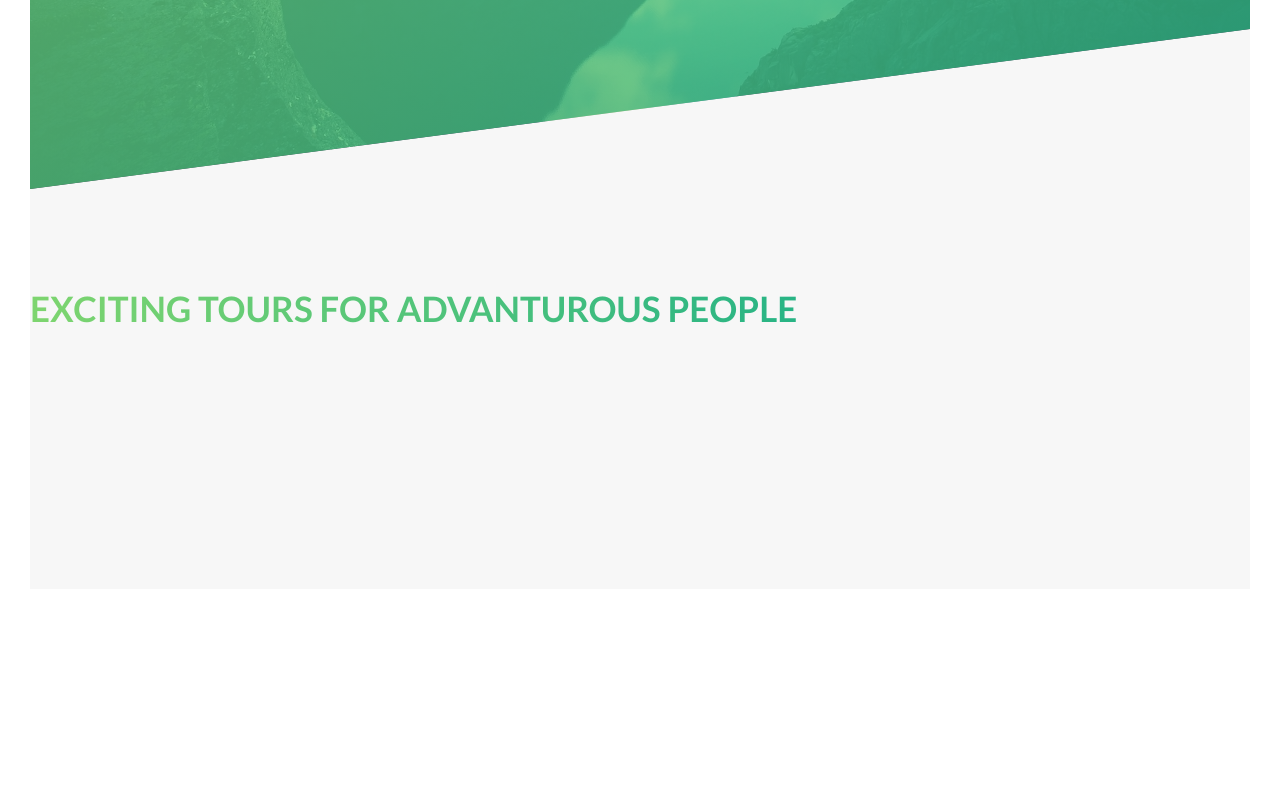
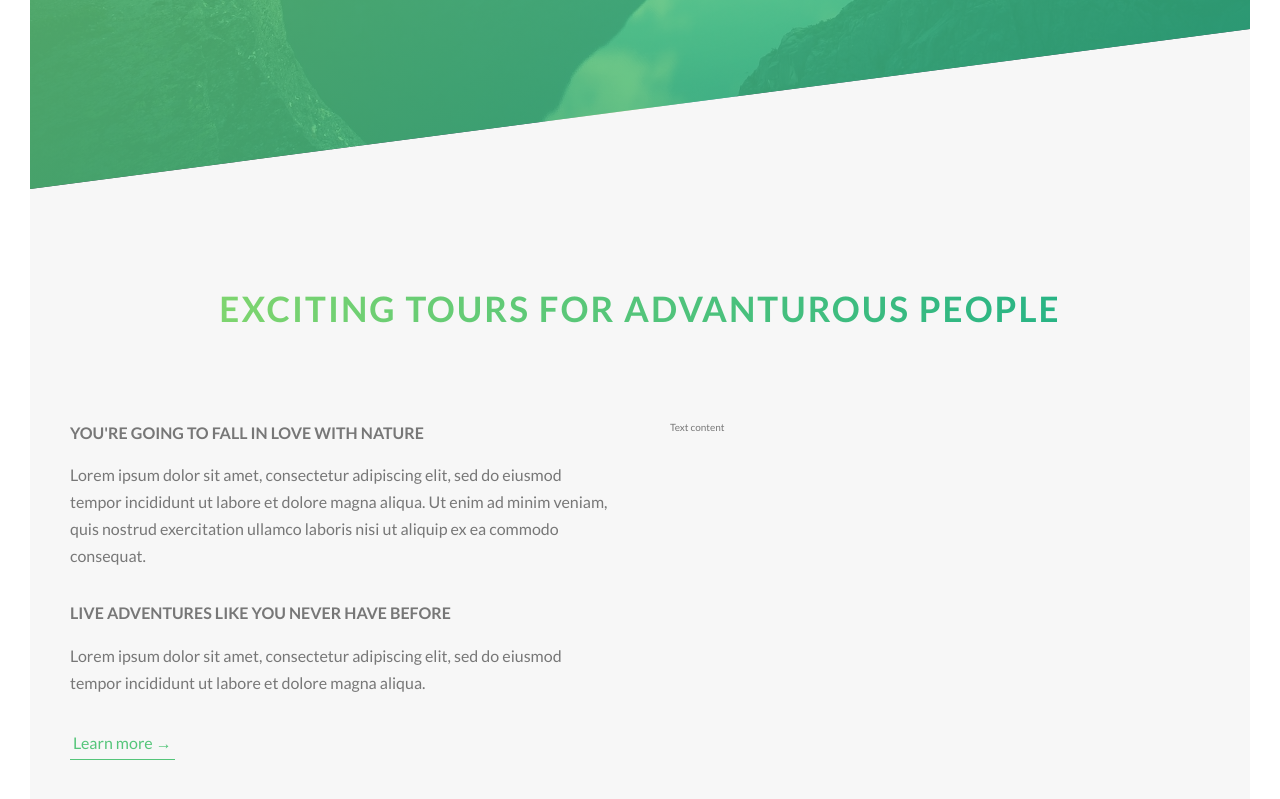
Before and after one commit to tonyminh95/advanced-css, a website: page index.html in a window 1280 px wide. Shown: the part 601-1400 px from the top of the page. Before the commit the page ends 1220 px from the top, so only its background shows below. Drawn offline with Linux system fonts and the light colour scheme.

Commit message:
about section

```diff
--- a/index.html
+++ b/index.html
@@ -30,9 +30,30 @@
 
         <main>
             <section class="section-about">
-                <h2 class="heading-secondary">
-                    Exciting tours for advanturous people
-                </h2>
+                <div class="u-center-text u-margin-bottom-big">
+                    <h2 class="heading-secondary">
+                        Exciting tours for advanturous people
+                    </h2>
+                </div>
+
+                <div class="row">
+                    <div class="col-1-of-2">
+                        <h3 class="heading-tertiary u-margin-bottom-small">You're going to fall in love with nature</h3>
+                        <p class="paragraph">
+                            Lorem ipsum dolor sit amet, consectetur adipiscing elit, sed do eiusmod tempor incididunt ut labore et dolore magna aliqua. Ut enim ad minim veniam, quis nostrud exercitation ullamco laboris nisi ut aliquip ex ea commodo consequat.
+                        </p>
+
+                        <h3 class="heading-tertiary u-margin-bottom-small">Live adventures like you never have before</h3>
+                        <p class="paragraph">
+                            Lorem ipsum dolor sit amet, consectetur adipiscing elit, sed do eiusmod tempor incididunt ut labore et dolore magna aliqua.
+                        </p>
+
+                        <a href="#" class="btn-next">Learn more &rarr;</a>
+                    </div>
+                    <div class="col-1-of-2">
+                        Text content
+                    </div>
+                </div>
             </section>
         </main>
 
--- a/sass/abstracts/_variables.scss
+++ b/sass/abstracts/_variables.scss
@@ -9,6 +9,9 @@ $color-grey-dark: #777;
 $color-white: #fff;
 $color-black: #000;
 
+// FONT
+$default-font-size: 1.6rem;
+
 // GRID
 $grid-width: 114rem; // 1 rem =  10px
 $gutter-vertical: 8rem;
--- a/sass/base/_typography.scss
+++ b/sass/base/_typography.scss
@@ -44,4 +44,25 @@ body {
     background-image: linear-gradient(to right, $color-primary-light, $color-primary-dark);
     -webkit-background-clip: text;
     color: transparent;
+    letter-spacing: .2rem;
+    transition: all 0.2s;
+
+    &:hover {
+        transform: skewY(2deg) skewX(15deg) scale(1.1);
+        text-shadow: 0.5rem 1rem 2rem rgba($color-black, .2)
+    }
 }
+
+.heading-tertiary {
+    font-size: $default-font-size;
+    font-weight: 700;
+    text-transform: uppercase;
+}
+
+.paragraph {
+    font-size: $default-font-size;
+
+    &:not(:last-child) {
+        margin-bottom: 3rem;
+    }
+}
--- a/sass/base/_utilities.scss
+++ b/sass/base/_utilities.scss
@@ -0,0 +1,7 @@
+.u-center-text { text-align: center; }
+
+.u-margin-bottom-small { margin-bottom: 1.5rem; }
+
+.u-margin-bottom-medium { margin-bottom: 4rem; }
+
+.u-margin-bottom-big { margin-bottom: 8rem; }
--- a/sass/components/_button.scss
+++ b/sass/components/_button.scss
@@ -52,3 +52,28 @@
         animation-fill-mode: backwards;
     }
 }
+
+.btn-next {
+    &:link,
+    &:visited {
+        color: $color-primary;
+        display: inline-block;
+        text-decoration: none;
+        border-bottom: 1px solid $color-primary;
+        padding: 3px;
+        font-size: $default-font-size;
+        transition: all 0.2s;
+    }
+
+    &:hover {
+        background-color: $color-primary;
+        color: $color-white;
+        box-shadow: 0 1rem 2rem rgba($color: $color-black, $alpha: .15);
+        transform: translateY(-2px);
+    }
+
+    &:active {
+        box-shadow: 0 0.5rem 1rem rgba($color: $color-black, $alpha: .15);
+        transform: translateY(0);
+    }
+}
--- a/sass/layouts/_grid.scss
+++ b/sass/layouts/_grid.scss
@@ -1,6 +1,5 @@
 .row {
     max-width: $grid-width;
-    background-color: red;
     margin: 0 auto;
 
     &:not(:last-child) {
@@ -10,7 +9,6 @@
     @include clearFix;
 
     [class^='col-'] {
-        background-color: green;
         float: left;
 
         &:not(:last-child) {
```
Also changed, not shown: css/style.css.
